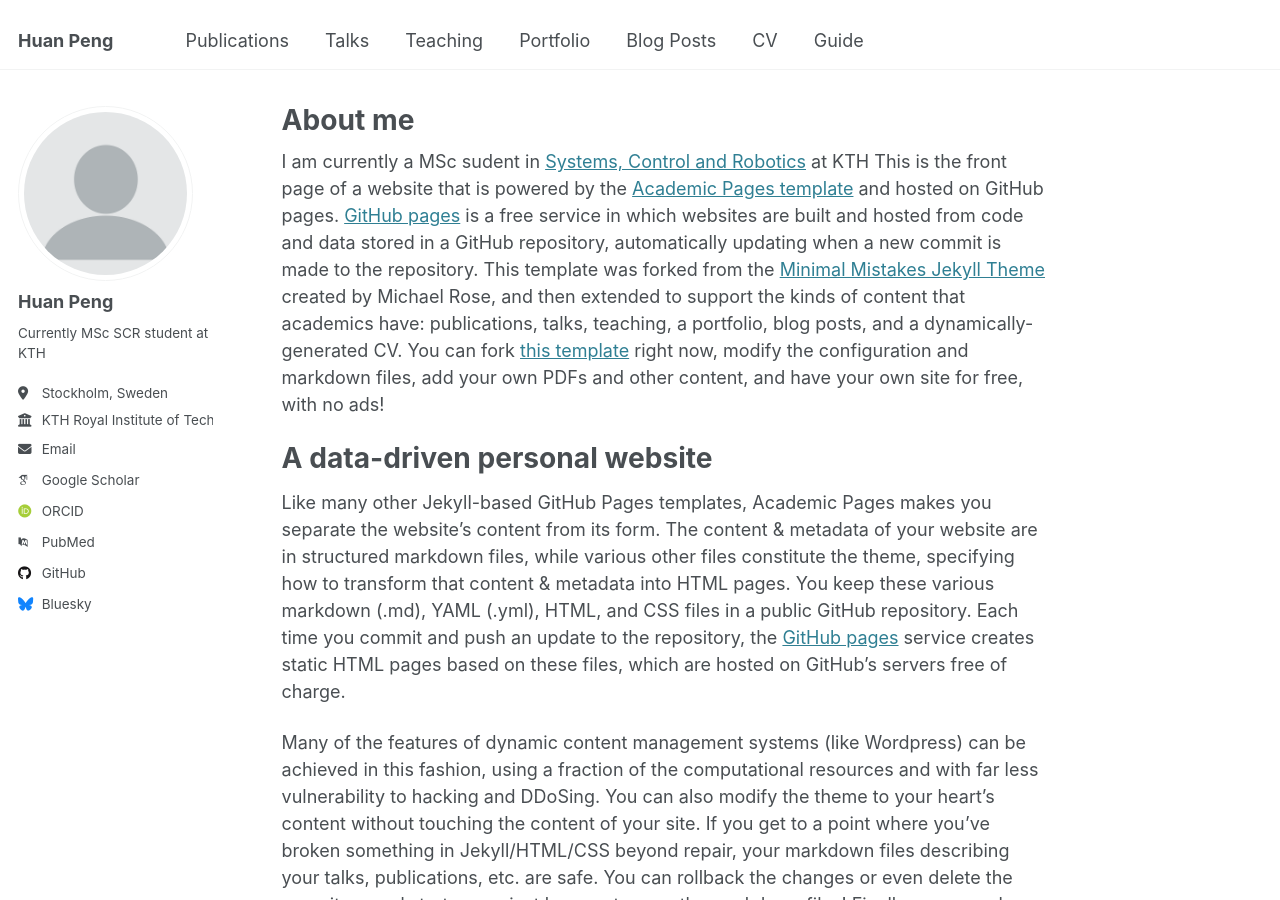
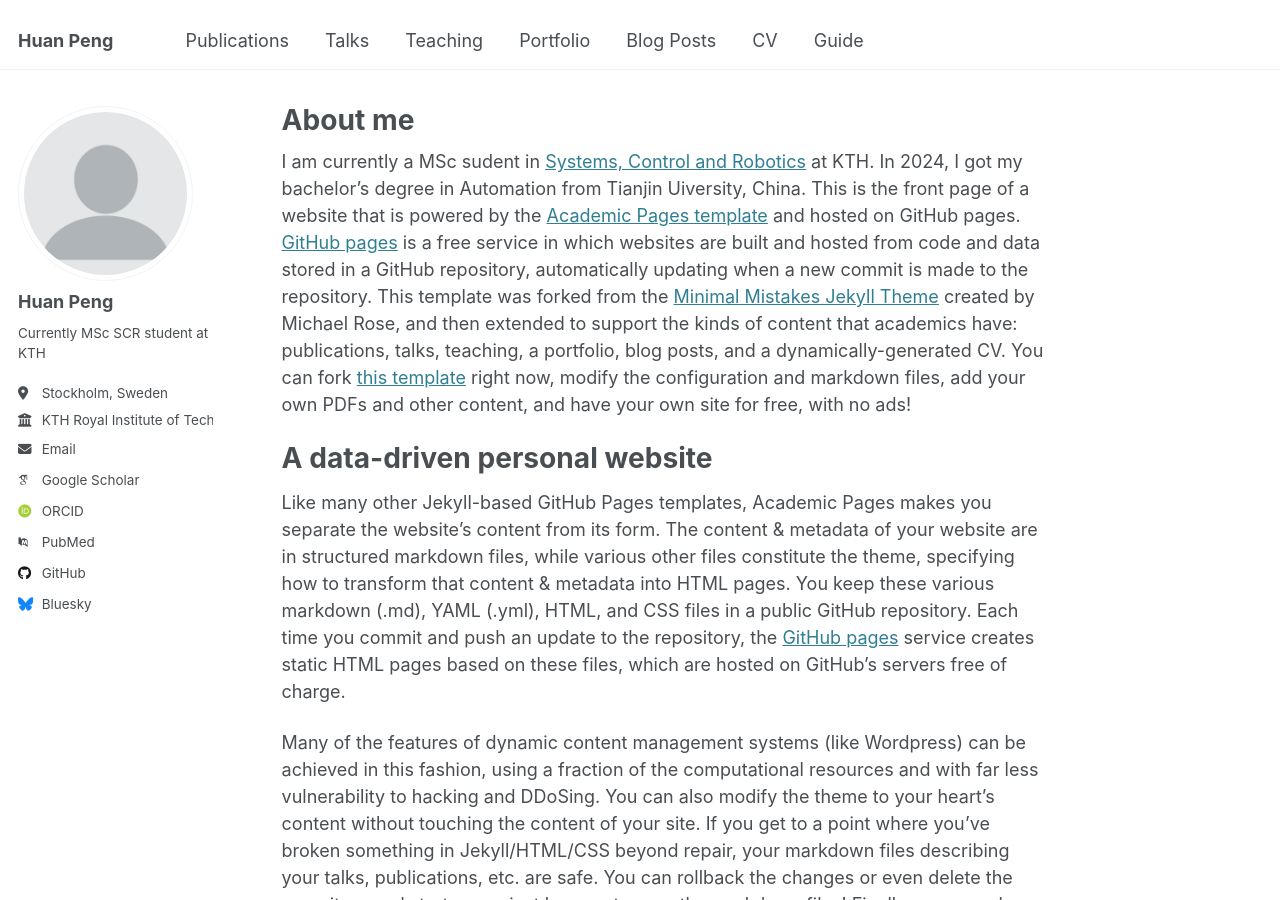
Before and after one commit to huanpen/huanpeng, a Jekyll site: the page built from _pages/about.md, in a window 1280 px wide and 900 px high. Built offline with Jekyll 4.4.1, drawn with Linux system fonts in a browser that asks for light colours; some web fonts are replaced.

Commit message:
Update about.md
Signed-off-by: Huan Peng <huanp@kth.se>

```diff
--- a/_pages/about.md
+++ b/_pages/about.md
@@ -7,7 +7,7 @@ redirect_from:
   - /about.html
 ---
 
-I am currently a MSc sudent in [Systems, Control and Robotics](https://www.kth.se/en/studies/master/systems-control-robotics/msc-systems-control-and-robotics-1.8733) at KTH
+I am currently a MSc sudent in [Systems, Control and Robotics](https://www.kth.se/en/studies/master/systems-control-robotics/msc-systems-control-and-robotics-1.8733) at KTH. In 2024, I got my bachelor's degree in Automation from Tianjin Uiversity, China.
 This is the front page of a website that is powered by the [Academic Pages template](https://github.com/academicpages/academicpages.github.io) and hosted on GitHub pages. [GitHub pages](https://pages.github.com) is a free service in which websites are built and hosted from code and data stored in a GitHub repository, automatically updating when a new commit is made to the repository. This template was forked from the [Minimal Mistakes Jekyll Theme](https://mmistakes.github.io/minimal-mistakes/) created by Michael Rose, and then extended to support the kinds of content that academics have: publications, talks, teaching, a portfolio, blog posts, and a dynamically-generated CV. You can fork [this template](https://github.com/academicpages/academicpages.github.io) right now, modify the configuration and markdown files, add your own PDFs and other content, and have your own site for free, with no ads!
 
 A data-driven personal website
```
